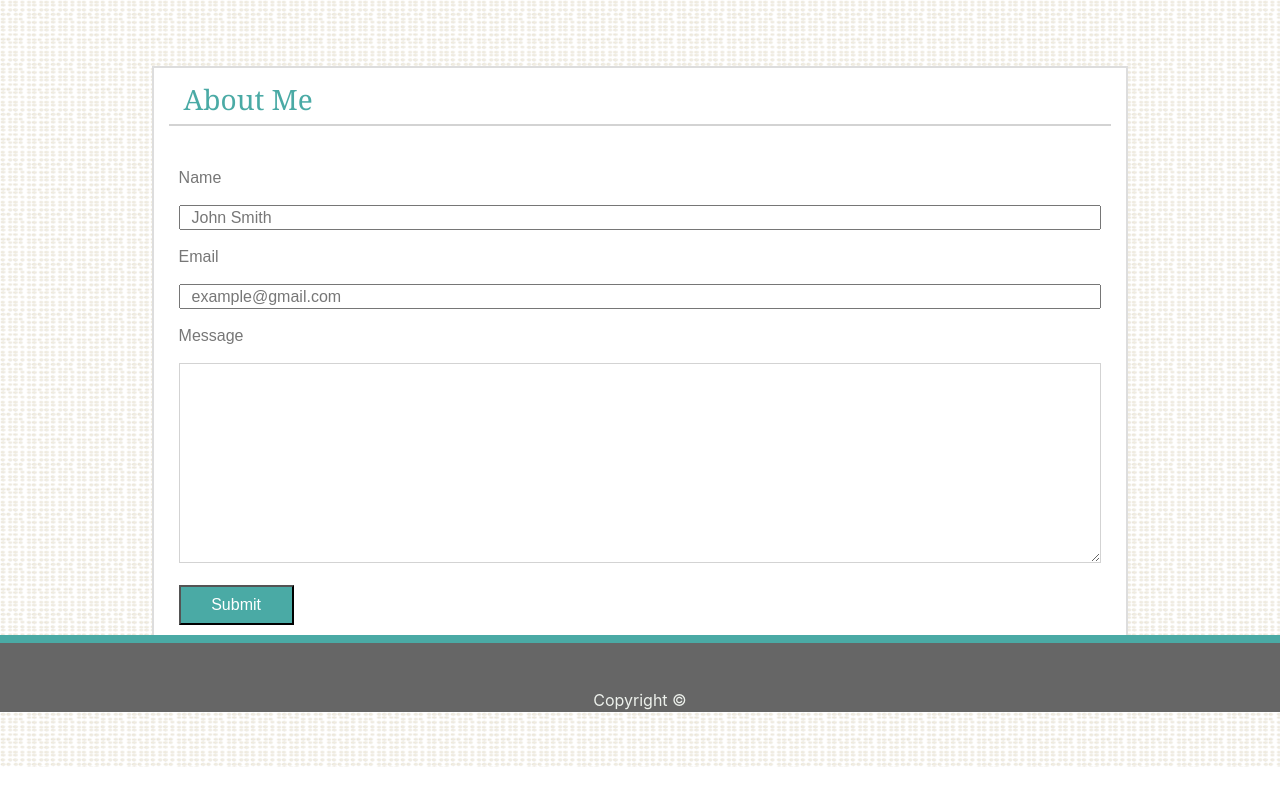
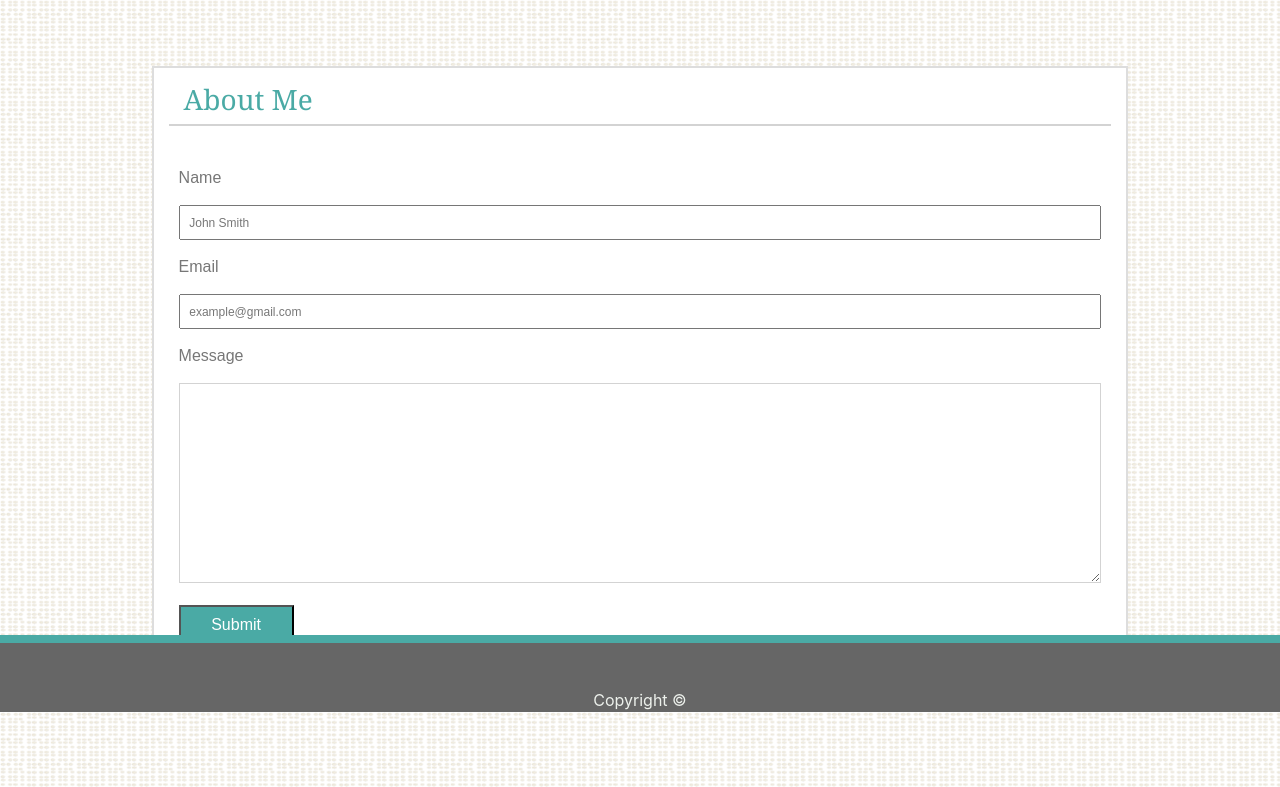
Before and after one commit to cf512/Bootstrap-Portfolio, a plain HTML site: page contact.html in a window 1280 px wide. Shown: the part 88-875 px from the top of the page. Drawn offline with nearby package versions, Linux system fonts and the light colour scheme.

Commit message:
contact form styling updates

```diff
--- a/assets/css/style.css
+++ b/assets/css/style.css
@@ -114,8 +114,9 @@ form {
 
 input[type=text] {
     width: 100%;
-    height: 25px;
+    height: 35px;
     color: #777777;
+    font-size: 12px;
 }
 
 textarea {
```
